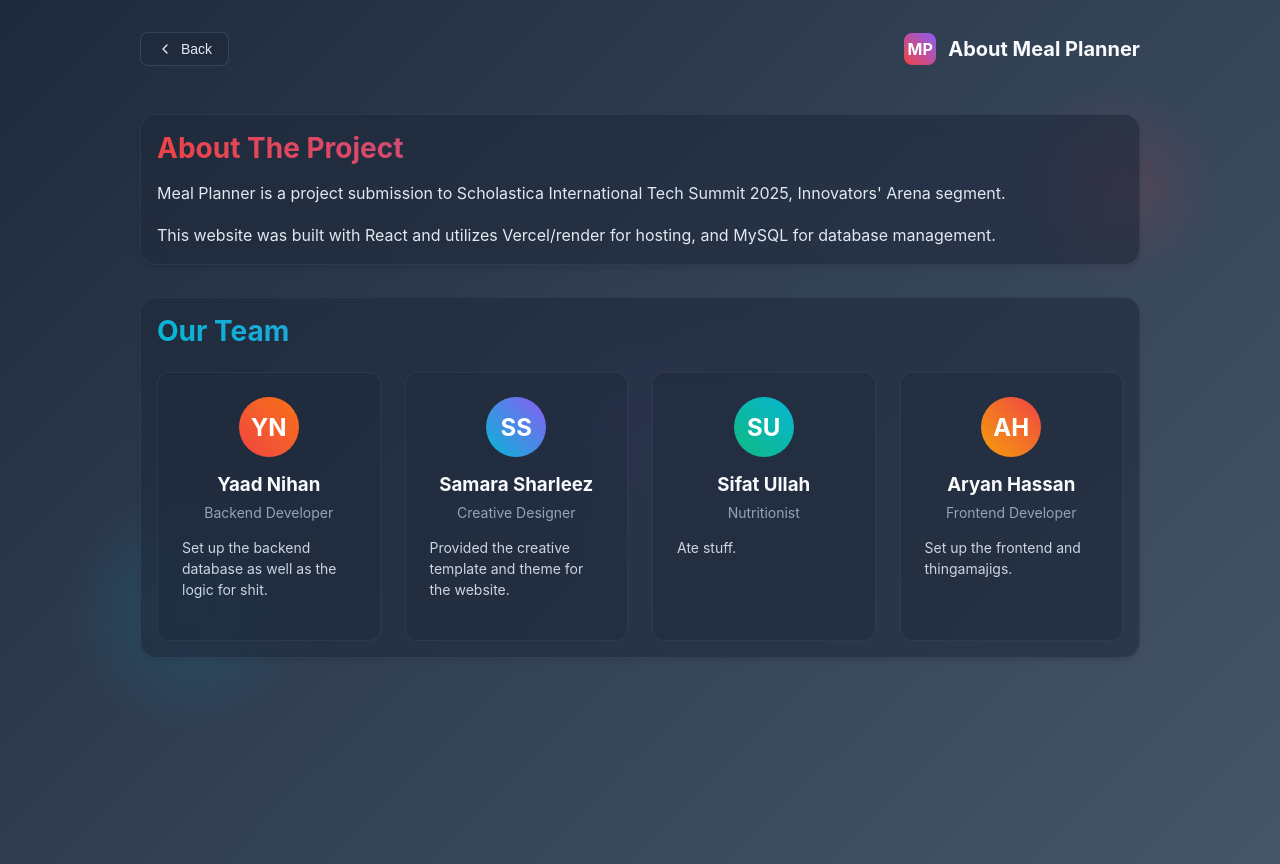
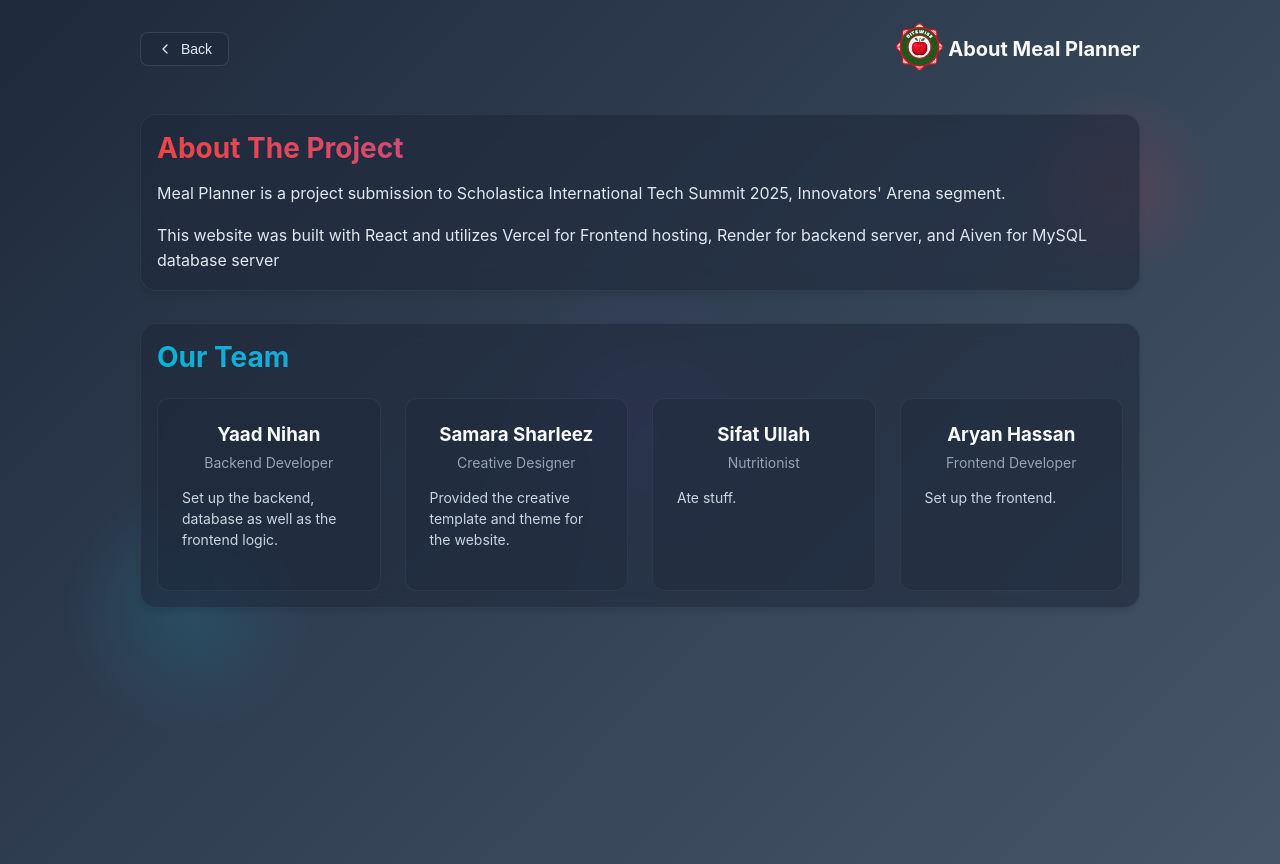
Before and after one commit to DaGrandOwl/oh-no-they-died, a React (Create React App) app in the folder client/: page /about in a window 1280 px wide. Built offline with nearby package versions, Linux system fonts and the light colour scheme.

Commit message:
Finished info in about and start page.

```diff
--- a/client/src/pages/About.js
+++ b/client/src/pages/About.js
@@ -1,6 +1,7 @@
 import { useNavigate } from "react-router-dom";
 import { ChevronLeft } from "lucide-react";
 import { cardStyle } from "../components/Styles";
+import logo from '../components/logo.png';
 
 const About = () => {
   const navigate = useNavigate();
@@ -83,7 +84,6 @@ const About = () => {
           <div style={{
             width: "2rem",
             height: "2rem",
-            background: "linear-gradient(45deg, #ef4444, #8b5cf6)",
             borderRadius: "0.5rem",
             display: "flex",
             alignItems: "center",
@@ -91,7 +91,7 @@ const About = () => {
             fontSize: "1rem",
             fontWeight: "bold",
             color: "#fff",
-          }}>MP</div>
+          }}><div><img src={logo} width={75} height={75} alt='MP' /></div></div>
           <h1 style={{ margin: 0, fontSize: "1.25rem", fontWeight: "700" }}>About Meal Planner</h1>
         </div>
       </header>
@@ -122,7 +122,7 @@ const About = () => {
           Meal Planner is a project submission to Scholastica International Tech Summit 2025, Innovators' Arena segment.
           </p>
           <p style={{ color: "#e2e8f0", lineHeight: "1.6", margin: 0 }}>
-            This website was built with React and utilizes Vercel/render for hosting, and MySQL for database management.
+            This website was built with React and utilizes Vercel for Frontend hosting, Render for backend server, and Aiven for MySQL database server
           </p>
         </div>
 
@@ -151,19 +151,6 @@ const About = () => {
               borderRadius: "0.75rem",
               border: "1px solid rgba(148, 163, 184, 0.1)"
             }}>
-              <div style={{
-                width: "60px",
-                height: "60px",
-                borderRadius: "50%",
-                background: "linear-gradient(45deg, #ef4444, #f97316)",
-                margin: "0 auto 1rem",
-                display: "flex",
-                alignItems: "center",
-                justifyContent: "center",
-                fontSize: "1.5rem",
-                fontWeight: "bold",
-                color: "#fff"
-              }}>YN</div>
               <h3 style={{ margin: "0 0 0.5rem 0", textAlign: "center", color: "#f8fafc" }}>Yaad Nihan</h3>
               <p style={{
                 margin: "0 0 1rem 0",
@@ -177,7 +164,7 @@ const About = () => {
                 margin: "0 0 1rem 0",
                 fontSize: "0.875rem"
               }}>
-                Set up the backend database as well as the logic for shit.
+                Set up the backend, database as well as the frontend logic.
               </p>
               <div style={{ display: "flex", justifyContent: "center", gap: "0.75rem" }}>
               </div>
@@ -190,19 +177,6 @@ const About = () => {
               borderRadius: "0.75rem",
               border: "1px solid rgba(148, 163, 184, 0.1)"
             }}>
-              <div style={{
-                width: "60px",
-                height: "60px",
-                borderRadius: "50%",
-                background: "linear-gradient(45deg, #06b6d4, #8b5cf6)",
-                margin: "0 auto 1rem",
-                display: "flex",
-                alignItems: "center",
-                justifyContent: "center",
-                fontSize: "1.5rem",
-                fontWeight: "bold",
-                color: "#fff"
-              }}>SS</div>
               <h3 style={{ margin: "0 0 0.5rem 0", textAlign: "center", color: "#f8fafc" }}>Samara Sharleez</h3>
               <p style={{
                 margin: "0 0 1rem 0",
@@ -229,19 +203,6 @@ const About = () => {
               borderRadius: "0.75rem",
               border: "1px solid rgba(148, 163, 184, 0.1)"
             }}>
-              <div style={{
-                width: "60px",
-                height: "60px",
-                borderRadius: "50%",
-                background: "linear-gradient(45deg, #10b981, #06b6d4)",
-                margin: "0 auto 1rem",
-                display: "flex",
-                alignItems: "center",
-                justifyContent: "center",
-                fontSize: "1.5rem",
-                fontWeight: "bold",
-                color: "#fff"
-              }}>SU</div>
               <h3 style={{ margin: "0 0 0.5rem 0", textAlign: "center", color: "#f8fafc" }}>Sifat Ullah</h3>
               <p style={{
                 margin: "0 0 1rem 0",
@@ -268,19 +229,6 @@ const About = () => {
               borderRadius: "0.75rem",
               border: "1px solid rgba(148, 163, 184, 0.1)"
             }}>
-              <div style={{
-                width: "60px",
-                height: "60px",
-                borderRadius: "50%",
-                background: "linear-gradient(45deg, #f59e0b, #ef4444)",
-                margin: "0 auto 1rem",
-                display: "flex",
-                alignItems: "center",
-                justifyContent: "center",
-                fontSize: "1.5rem",
-                fontWeight: "bold",
-                color: "#fff"
-              }}>AH</div>
               <h3 style={{ margin: "0 0 0.5rem 0", textAlign: "center", color: "#f8fafc" }}>Aryan Hassan</h3>
               <p style={{
                 margin: "0 0 1rem 0",
@@ -294,7 +242,7 @@ const About = () => {
                 margin: "0 0 1rem 0",
                 fontSize: "0.875rem"
               }}>
-                Set up the frontend and thingamajigs.
+                Set up the frontend.
               </p>
               <div style={{ display: "flex", justifyContent: "center", gap: "0.75rem" }}>
               </div>
--- a/client/src/pages/StartPage.js
+++ b/client/src/pages/StartPage.js
@@ -181,13 +181,6 @@ const StartPage = () => {
         position: "relative",
         zIndex: 10
       }}>
-        <p style={{
-          fontSize: "1.125rem",
-          lineHeight: "1.7",
-          color: "#e2e8f0"
-        }}>
-          Lorem ipsum dolor sit amet, consectetur adipiscing elit. Sed do eiusmod tempor incididunt ut labore et dolore magna aliqua. Ut enim ad minim veniam, quis nostrud exercitation ullamco laboris nisi ut aliquip ex ea commodo consequat.
-        </p>
       </div>
 
       {/* Three column section with offset */}
@@ -209,7 +202,7 @@ const StartPage = () => {
         }}>
           <h3 style={{ margin: "0 0 1rem 0", color: "#a78bfa" }}>Weekly Planner</h3>
           <p style={{ color: "#cbd5e1", lineHeight: "1.6", margin: 0 }}>
-            Lorem ipsum dolor sit amet, consectetur adipiscing elit. Sed do eiusmod tempor incididunt ut labore et dolore magna aliqua. Ut enim ad minim veniam, quis nostrud exercitation.
+            A simple, user-friendly interface with drag-and-drop capabilities to plan out breakfast, lunch, dinner and snacks for each day of the week.
           </p>
         </div>
 
@@ -220,7 +213,7 @@ const StartPage = () => {
         }}>
           <h3 style={{ margin: "0 0 1rem 0", color: "#a78bfa" }}>Recipe Library</h3>
           <p style={{ color: "#cbd5e1", lineHeight: "1.6", margin: 0 }}>
-            Lorem ipsum dolor sit amet, consectetur adipiscing elit. Sed do eiusmod tempor incididunt ut labore et dolore magna aliqua. Ut enim ad minim veniam, quis nostrud exercitation ullamco laboris nisi ut aliquip ex ea commodo consequat.
+            A library of diverse recipes with filtering options based on dietary preferences, ensuring there's something for everyone.
           </p>
         </div>
 
@@ -233,7 +226,7 @@ const StartPage = () => {
         }}>
           <h3 style={{ margin: "0 0 1rem 0", color: "#a78bfa" }}>Inventory Management</h3>
           <p style={{ color: "#cbd5e1", lineHeight: "1.6", margin: 0 }}>
-            Lorem ipsum dolor sit amet, consectetur adipiscing elit. Sed do eiusmod tempor incididunt ut labore et dolore magna aliqua. Ut enim ad minim veniam, quis nostrud exercitation.
+            A system to automatically track ingredients to provide an intuitive shopping list to notify users of what to add to their shopping list.
           </p>
         </div>
       </div>
@@ -249,9 +242,9 @@ const StartPage = () => {
         <p style={{
           fontSize: "1.125rem",
           lineHeight: "1.7",
-          color: "#e2e8f0"
+          color: "#94a3b8"
         }}>
-          Duis aute irure dolor in reprehenderit in voluptate velit esse cillum dolore eu fugiat nulla pariatur. Excepteur sint occaecat cupidatat non proident, sunt in culpa qui officia deserunt mollit anim id est laborum.
+          Made by the oh-no-they-died team for STS'25.
         </p>
       </div>
     </div>
```
